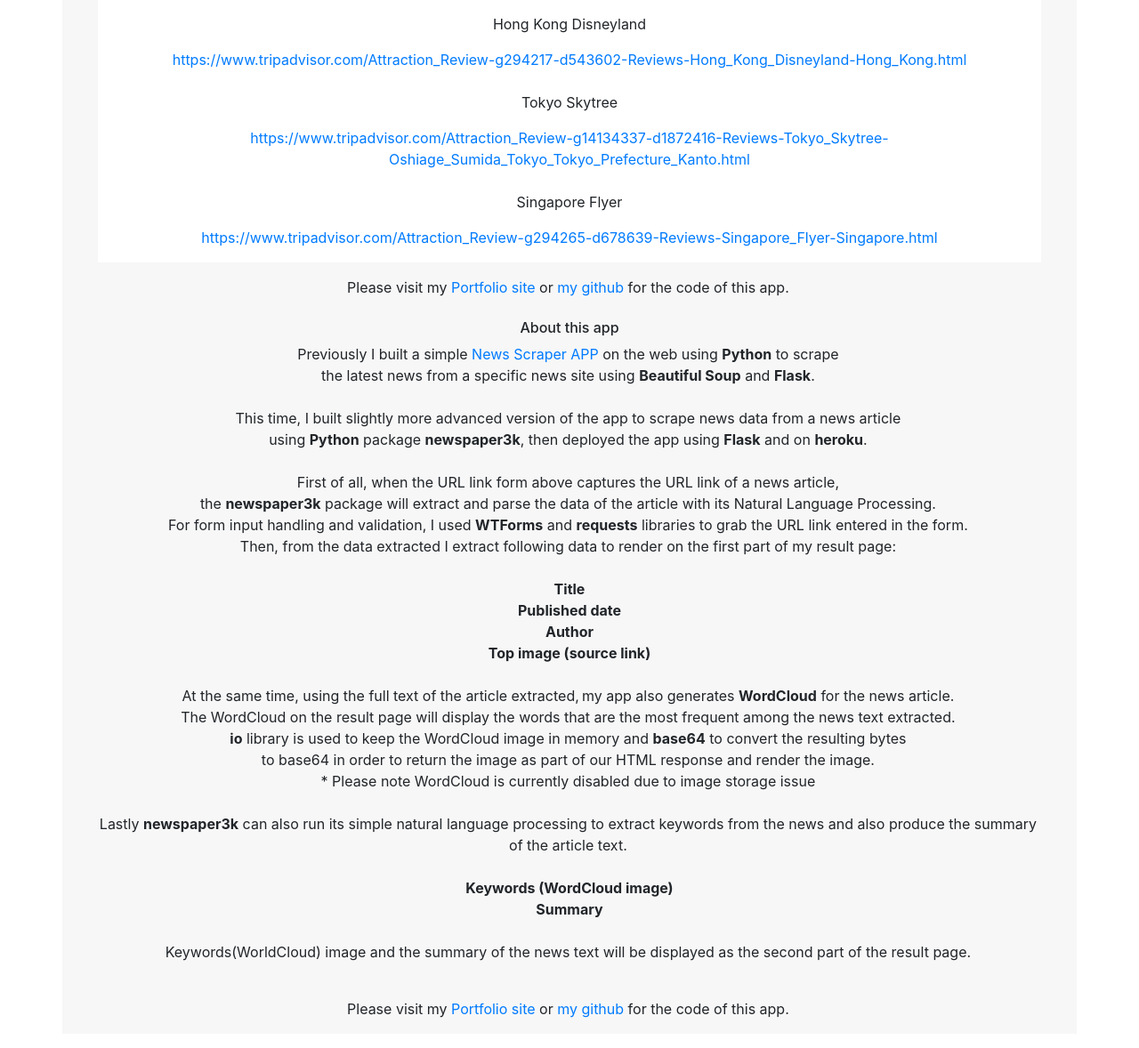
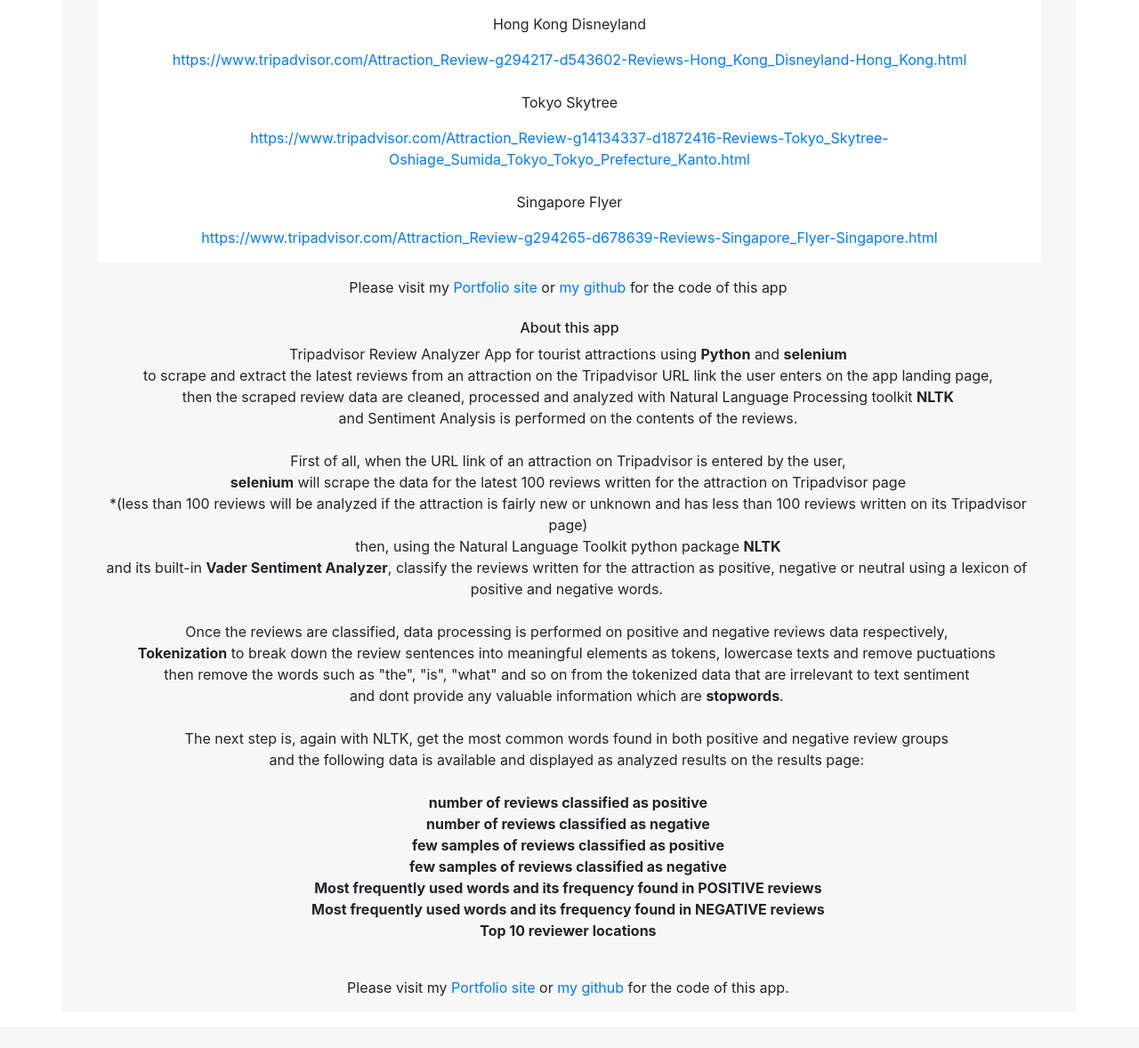
Before and after one commit to morikaglobal/ta_review_analyzer, a Flask app: page / in a window 1280 px wide. Shown: the part 366-1544 px from the top of the page at 89% size. After the commit the page ends 1486 px from the top, so only its background shows below. Run offline with Flask 2, Linux system fonts and the light colour scheme; some libraries are stand-ins or nearby versions.

Commit message:
adding readme and image

```diff
--- a/static/css/main.css
+++ b/static/css/main.css
@@ -22,6 +22,11 @@
 span {
     display: inline-block;
     margin-right: 0.2rem;
+}
+
+.resulttext {
+    color: blue;
+    font-size: 18px;
 }
 
 .form-url {
--- a/templates/index.html
+++ b/templates/index.html
@@ -36,52 +36,49 @@
 </div>
 
 <span>Please visit my <a href="https://www.morikaglobal.com" target="_blank">Portfolio site</a> or <a
-        href="https://github.com/morikaglobal/newsdatasummary_app" target="_blank">my github </a> for the
-    code of this app.</span><br><br>
+        href="https://github.com/morikaglobal/ta_review_analyzer_heroku" target="_blank">my github </a> for the
+    code of this app</span><br><br>
 <h6>About this app</h6>
 
-<p><span>Previously I built a simple <a href="https://pythonnewsscraper.herokuapp.com/" target="_blank">News
-            Scraper APP</a> on the web using <strong>Python</strong> to scrape</span><span>the latest news
-        from a specific news site using <strong>Beautiful Soup</strong> and <strong>Flask</strong>.</span>
-    <br><br>
-    <span>This time, I built slightly more advanced version of the app to scrape news data from a news
-        article</span><span> using <strong>Python</strong> package <strong>newspaper3k</strong>, then deployed the app using <strong>Flask</strong> and on
-        <strong>heroku</strong>.</span>
-
+<p><span>Tripadvisor Review Analyzer App for tourist attractions using <strong>Python</strong> and
+        <strong>selenium</strong></span>
+    <span>to scrape and extract the latest reviews from an attraction on the Tripadvisor URL link the user enters on the
+        app landing page,</span>
+    <span>then the scraped review data are cleaned, processed and analyzed with Natural Language Processing toolkit
+        <strong>NLTK</strong></span><span>and Sentiment Analysis is performed on the contents of the reviews.</span>
     <br><br>
 
-    <span>First of all, when the URL link form above captures the URL link of a news article,</span><span> the
-        <strong>newspaper3k</strong> package will extract and parse the data of the article with its Natural Language Processing.</span><span>For form input
-        handling and validation, I used <strong>WTForms</strong> and
-        <strong>requests</strong> libraries to grab the URL link entered in the form.</span><span>
-        Then, from the data extracted I extract following data to render on the first part of my result
-        page:</span>
-    <br><br>
+    <span>First of all, when the URL link of an attraction on Tripadvisor is entered by the
+        user,</span><span><strong>selenium</strong> will scrape the data for the latest 100 reviews written for the
+        attraction on Tripadvisor page</span>
+    <span>*(less than 100 reviews will be analyzed if the attraction is fairly new or unknown and has less than 100
+        reviews written on its Tripadvisor page)</span>
+    <span>then, using the Natural Language Toolkit python package <strong>NLTK</strong>
+        <span>and its built-in <strong>Vader Sentiment Analyzer</strong>,
+            classify the reviews written for the attraction as positive, negative or neutral using a lexicon of positive
+            and negative words.</span>
+        <br><br>
+        <span>Once the reviews are classified, data processing is performed on positive and negative reviews data
+            respectively,</span><span><strong>Tokenization</strong> to break down the review sentences into meaningful
+            elements as tokens, lowercase texts and remove puctuations</span><span>then remove the words such as "the",
+            "is", "what" and so on from the tokenized data that are irrelevant to text sentiment</span><span>and dont
+            provide any valuable information which are <strong>stopwords</strong>.</span>
+        <br><br>
+        <span>The next step is, again with NLTK, get the most common words found in both positive and negative review
+            groups</span>
+        <span>and the following data is available and displayed as analyzed results on the results page:
+        </span>
+        <br><br>
 
+        <strong>number of reviews classified as positive</strong><br>
+        <strong>number of reviews classified as negative</strong><br>
+        <strong>few samples of reviews classified as positive</strong><br>
+        <strong>few samples of reviews classified as negative</strong><br>
+        <strong>Most frequently used words and its frequency found in POSITIVE reviews</strong><br>
+        <strong>Most frequently used words and its frequency found in NEGATIVE reviews</strong><br>
+        <strong>Top 10 reviewer locations</strong>
+        <br><br>
 
-    <strong>Title</strong><br>
-    <strong>Published date</strong><br>
-    <strong>Author</strong><br>
-    <strong>Top image (source link)</strong>
-    <br><br>
-
-    <span>At the same time, using the full text of the article extracted,</span><span>my app also generates
-        <strong>WordCloud</strong> for the news article.</span><span>The WordCloud on the result page will display the
-        words that are the most frequent among the news text extracted.</span><span><strong>io</strong> library is used
-        to keep the WordCloud image in memory and <strong>base64</strong> to convert the resulting bytes</span><span> to
-        base64 in order to return the image as part of our HTML response and render the image.</span>
-        <span>* Please note WordCloud is currently disabled due to image storage issue</span>
-    <br><br>
-
-    <span>Lastly <strong>newspaper3k</strong> can also run its simple natural language processing to extract keywords from the news and also produce the summary of the article text.</span><br><br>
-
-    <strong>Keywords (WordCloud image)</strong><br>
-    <strong>Summary</strong>
-    <br><br>
-    <span>Keywords(WorldCloud) image and the summary of the news text will be displayed as the second part
-        of the result page.</span>
-
-    <br><br>
 </p>
 
 {% endblock %}
--- a/templates/test.html
+++ b/templates/test.html
@@ -1,9 +1,5 @@
 {% extends "layout.html" %}
 {% block content %}
-
-
-
-
 
 <div class="resultspage">
    <h5>Reviews for the attraction on the Tripadvisor URL link you entered has been analyzed as follows:</h5>
```
Also changed, not shown: localhost.py (+36 -39 lines), templates/test2.html (+21 -16 lines), README.md (added), images/appscreenshot.png (added).
